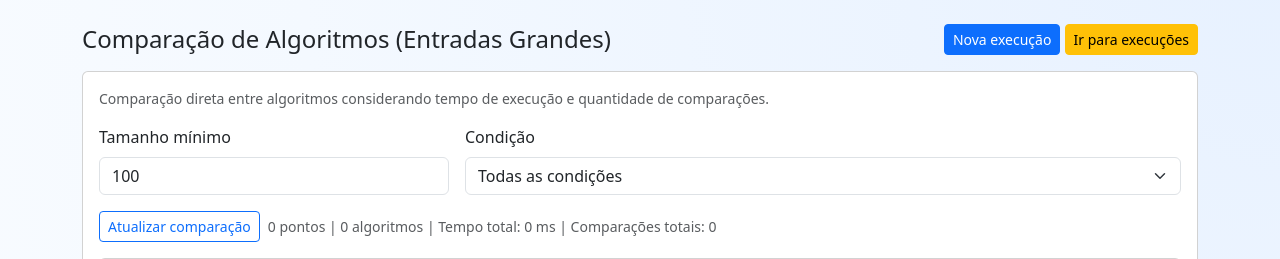
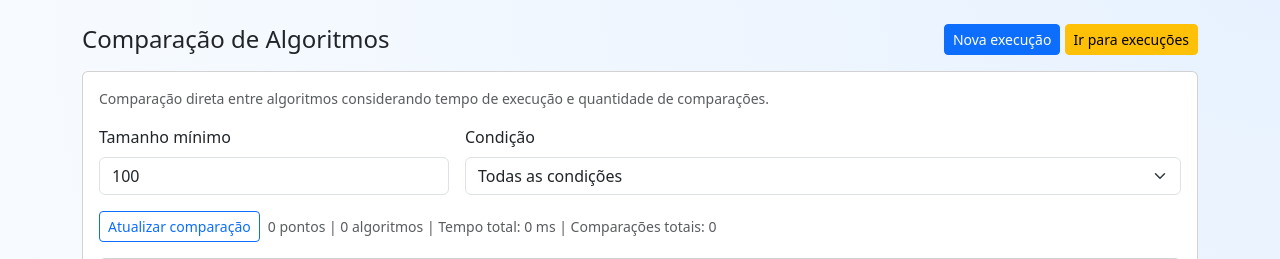
Before and after one commit to diegocordeiro/trabalho_algoritmos_ordenacao, a Django app: page /comparar/ in a window 1280 px wide. Shown: the part 56-315 px from the top of the page. Run offline with Django 5.2, Linux system fonts and the light colour scheme; data that the repository does not hold is empty.

Commit message:
Modificar título da página de comparação.

```diff
--- a/templates/benchmark/comparar_algoritmos.html
+++ b/templates/benchmark/comparar_algoritmos.html
@@ -4,7 +4,7 @@
 
 {% block content %}
 <div class="d-flex justify-content-between align-items-center mb-3">
-  <h1 class="h4 mb-0">Comparação de Algoritmos (Entradas Grandes)</h1>
+  <h1 class="h4 mb-0">Comparação de Algoritmos</h1>
   <div>
     <a href="/" class="btn btn-primary btn-sm">Nova execução</a>
     <a href="/execucoes/" class="btn btn-warning btn-sm">Ir para execuções</a>
```
